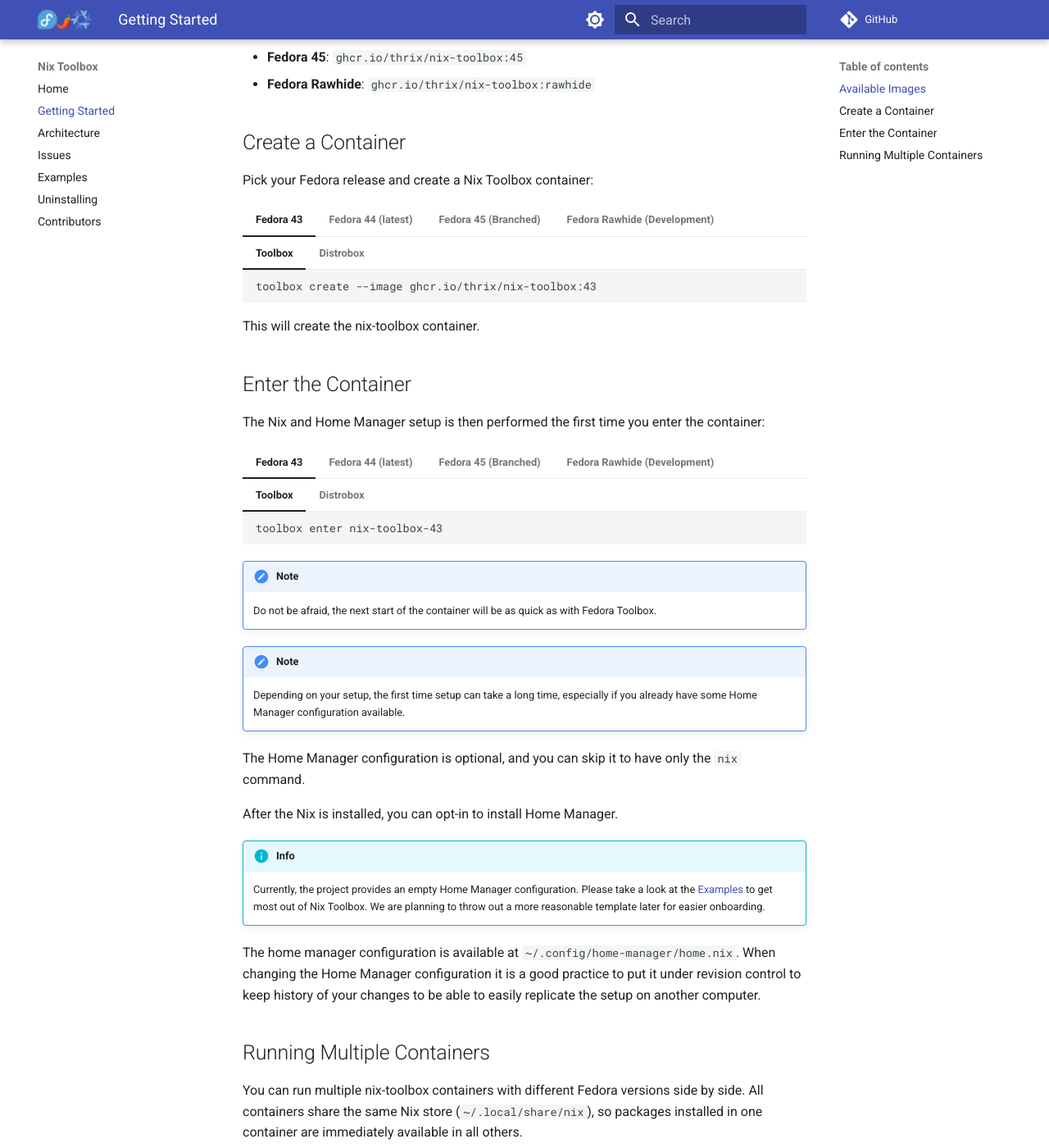
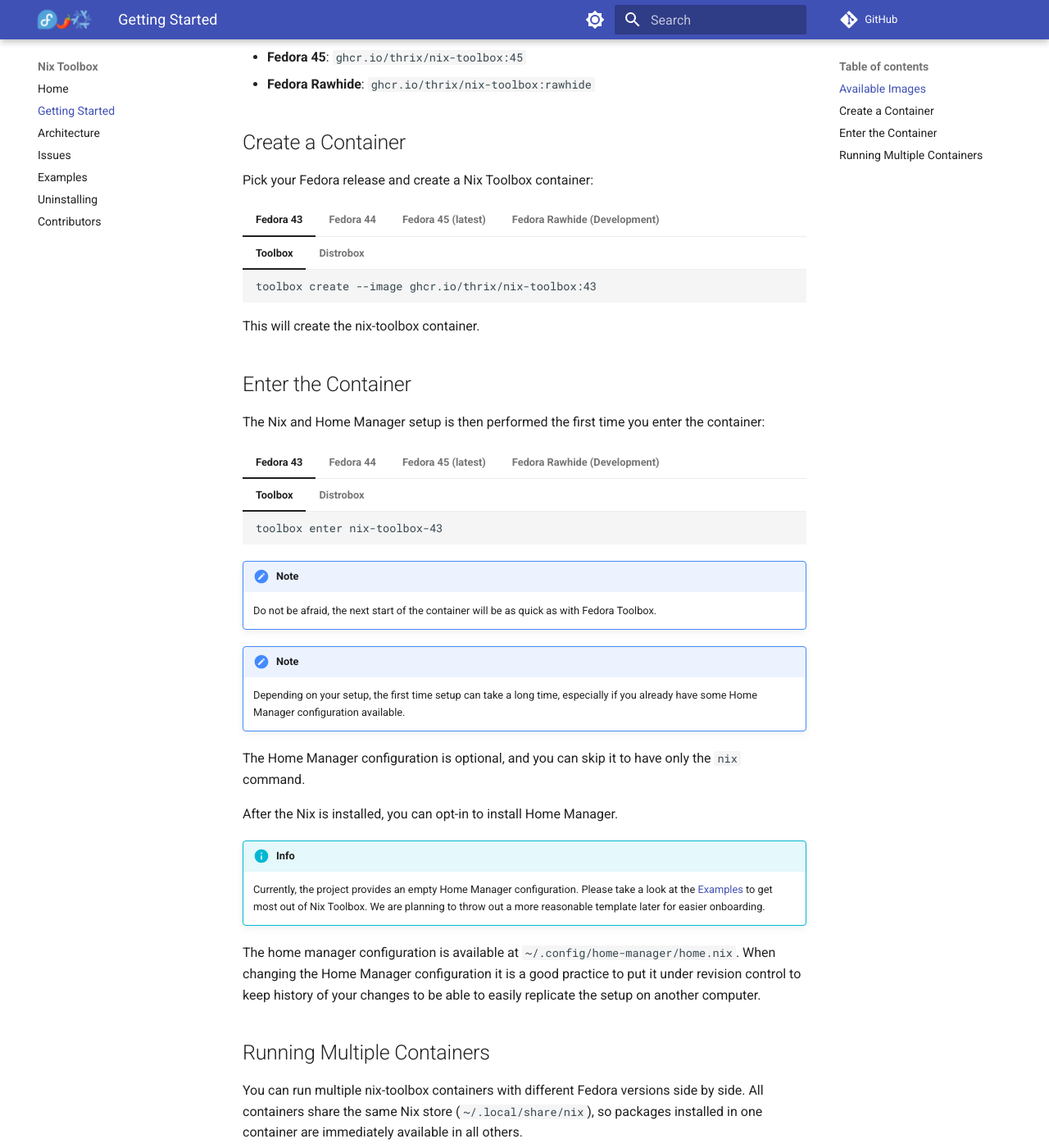
Before and after one commit to thrix/nix-toolbox, an MkDocs documentation site: the page built from docs/getting-started.md, in a window 1280 px wide and 1400 px high, scrolled down 374 px. Shown: the whole window at 82% size. Built offline with MkDocs 1.6.1 and Material for MkDocs 9.7.7, drawn with Linux system fonts in a browser that asks for light colours; comment, search, counter and statistics services are not loaded; some of the changed text lies outside the part shown.

Commit message:
ci: regenerate configs and docs for current Fedora releases

````diff
--- a/docs/getting-started.md
+++ b/docs/getting-started.md
@@ -44,7 +44,7 @@ Pick your Fedora release and create a Nix Toolbox container:
         distrobox create --image ghcr.io/thrix/nix-toolbox:44
         ```
 
-=== "Fedora 45 (Branched)"
+=== "Fedora 45 (latest)"
 
     === "Toolbox"
 
@@ -72,6 +72,7 @@ Pick your Fedora release and create a Nix Toolbox container:
         distrobox create --image ghcr.io/thrix/nix-toolbox:rawhide
         ```
 
+
 This will create the nix-toolbox container.
 
 ## Enter the Container
@@ -106,7 +107,7 @@ The Nix and Home Manager setup is then performed the first time you enter the co
         distrobox enter nix-toolbox-44
         ```
 
-=== "Fedora 45 (Branched)"
+=== "Fedora 45 (latest)"
 
     === "Toolbox"
 
@@ -133,6 +134,7 @@ The Nix and Home Manager setup is then performed the first time you enter the co
         ```shell
         distrobox enter nix-toolbox-rawhide
         ```
+
 
 !!! note
 
````
Also changed, not shown: other parts of docs/getting-started.md (+6 -6 lines), docs/uninstalling.md (+3 -2 lines).
